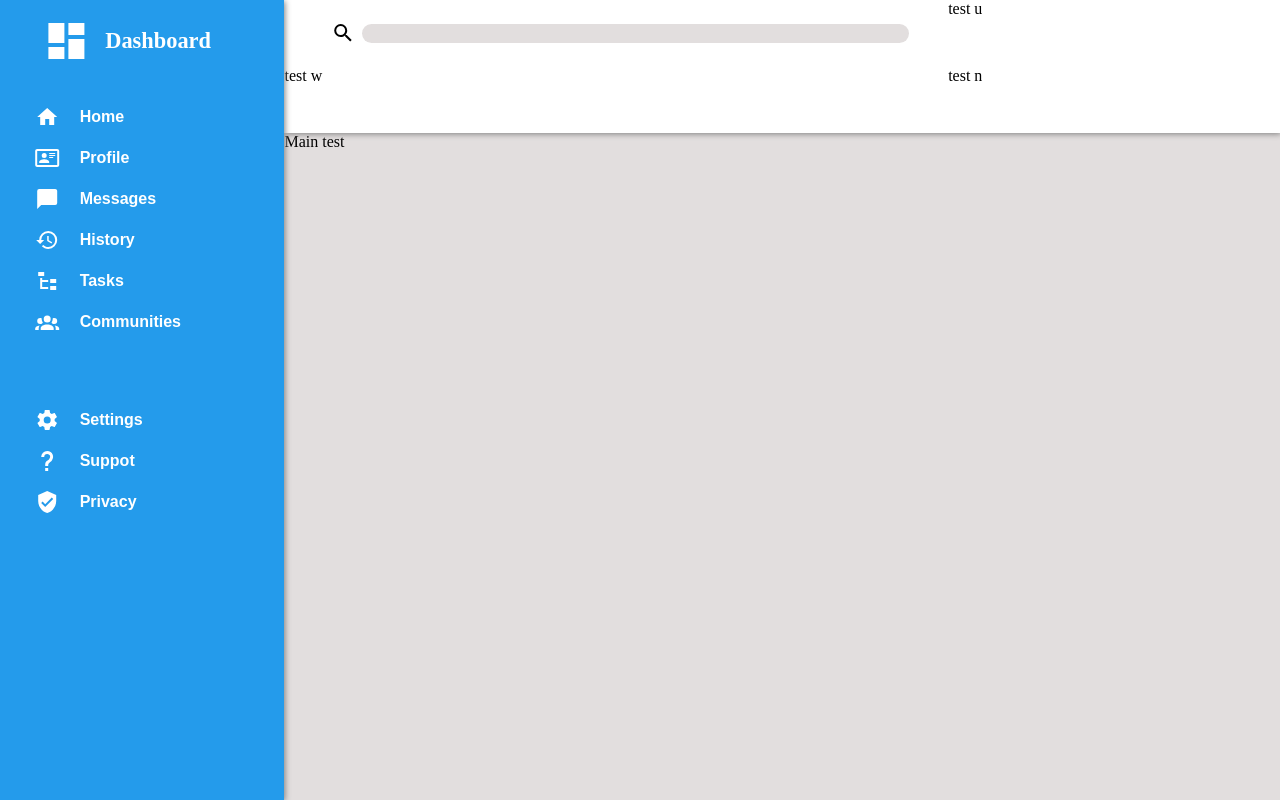
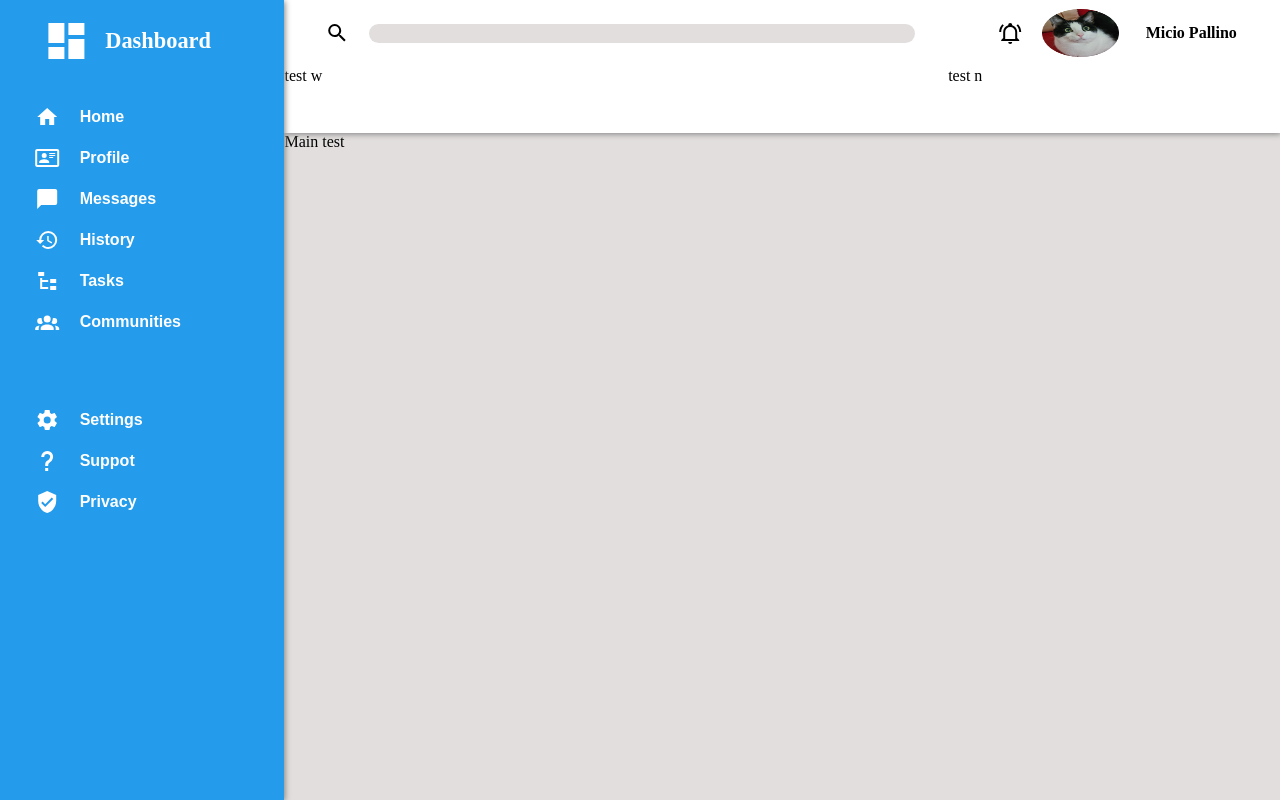
Before and after one commit to R-o-b-S/AdminDashboard-TOP, a plain HTML site: page index.html in a window 1280 px wide. Drawn offline with Linux system fonts and the light colour scheme.

Commit message:
added right top side of header, section user logged

```diff
--- a/dash.css
+++ b/dash.css
@@ -5,7 +5,6 @@ body {
     display: grid;
     grid-template-rows: repeat(6, 1fr);
     grid-template-columns: repeat(9, 1fr);
-
 }
 
 p {
@@ -78,18 +77,18 @@ svg {
     grid-template-columns: 2fr 1fr;
 }
 
+#header > svg {
+    height: 3vh;
+    width: 3vw;
+    padding: 0;
+}
+
 #searchbar {
     grid-column: 1;
     grid-row: 1;
     display:flex;
     justify-content: center;
     align-items: center;
-}
-
-#searchbar > svg {
-    height: 3vh;
-    width: 3vw;
-    padding: 0;
 }
 
 input {
@@ -104,7 +103,18 @@ input {
 #userLogged {
     grid-column: 2;
     grid-row: 1;
+    display:flex;
+    justify-content: center;
+    align-items: center;
+    font-weight: bold;
 }
+
+#userLogged > img {
+    height: 6vh;
+    width: 6vw;
+    margin-right: 8%;
+}
+
 
 #welcome {
     grid-column: 1;
--- a/index.html
+++ b/index.html
@@ -89,7 +89,12 @@
             <input type="text" id="search" />
         </div>
         <div id="userLogged">
- test u
+            <svg xmlns="http://www.w3.org/2000/svg" viewBox="0 0 24 24">
+                <title>bell-ring</title>
+                <path d="M10,21H14A2,2 0 0,1 12,23A2,2 0 0,1 10,21M21,19V20H3V19L5,17V11C5,7.9 7.03,5.17 10,4.29C10,4.19 10,4.1 10,4A2,2 0 0,1 12,2A2,2 0 0,1 14,4C14,4.1 14,4.19 14,4.29C16.97,5.17 19,7.9 19,11V17L21,19M17,11A5,5 0 0,0 12,6A5,5 0 0,0 7,11V18H17V11M19.75,3.19L18.33,4.61C20.04,6.3 21,8.6 21,11H23C23,8.07 21.84,5.25 19.75,3.19M1,11H3C3,8.6 3.96,6.3 5.67,4.61L4.25,3.19C2.16,5.25 1,8.07 1,11Z" />
+            </svg>
+            <img src="accountimg.png" alt="account image">
+            <p>Micio Pallino</p>
         </div>
         <div id="welcome">
 test w
```
Also changed, not shown: accountimg.png (added).
